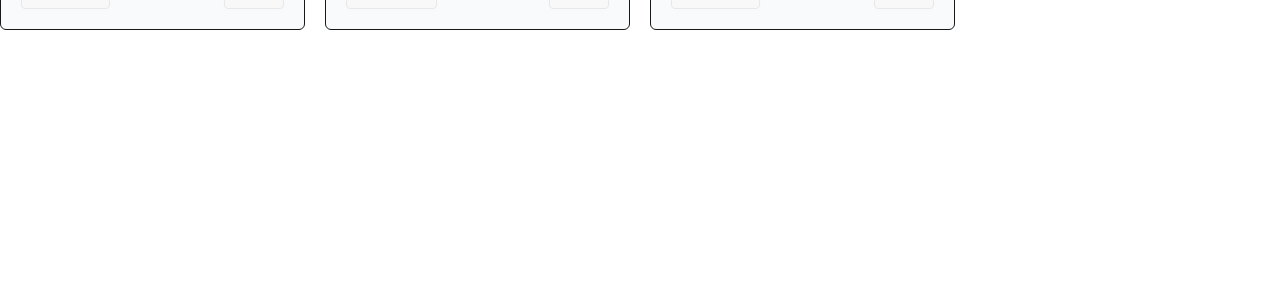
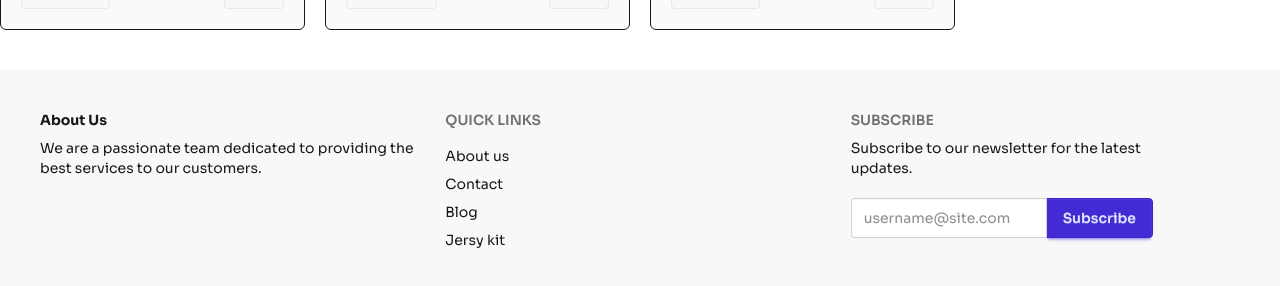
Before and after one commit to rokan45/bpl-react-app, a React (Vite) app: page / in a window 1280 px wide. Shown: the part 2561-2847 px from the top of the page. Before the commit the page ends 2591 px from the top, so only its background shows below. Built offline with nearby package versions, Linux system fonts and the light colour scheme.

Commit message:
footer section added'

```diff
--- a/src/App.jsx
+++ b/src/App.jsx
@@ -4,6 +4,7 @@ import Navbar from './components/Navbar/Navbar'
 import Banner from './components/HeroBanner/Banner'
 import Player from './components/Player/Player'
 import { Suspense, useState } from 'react'
+import Footer from './components/Footer/Footer'
 
 
 const loadData = async () => {
@@ -28,6 +29,9 @@ function App() {
           <Player playerPromise={playerPromise} coin={coin} setCoin={setCoin} ></Player>
         </Suspense>
       </main>
+      <footer>
+        <Footer></Footer>
+      </footer>
     </>
   )
 }
--- /dev/null
+++ b/src/components/Footer/Footer.jsx
@@ -0,0 +1,37 @@
+import React from 'react';
+
+const Footer = () => {
+    return (
+        <footer className="footer flex justify-between  bg-base-200 text-base-content p-10 mt-10">
+            <div className='flex-1'>
+                <h2 className='font-bold'>About Us</h2>
+                <p className='text-sm text-wrap'>We are a passionate team dedicated to providing the best services to our customers.</p>
+            </div>
+            <div className='flex-1'>
+                <h6 className="footer-title">Quick Links</h6>
+                <a className="link link-hover">About us</a>
+                <a className="link link-hover">Contact</a>
+                <a className="link link-hover">Blog</a>
+                <a className="link link-hover">Jersy kit</a>
+            </div>
+
+            <div className='flex-1'>
+                <form>
+                    <h2 className="footer-title">Subscribe</h2>
+                    <fieldset className="w-80">
+                        <label>Subscribe to our newsletter for the latest updates.</label>
+                        <div className="join mt-5">
+                            <input
+                                type="text"
+                                placeholder="username@site.com"
+                                className="input input-bordered join-item" />
+                            <button className="btn btn-primary join-item">Subscribe</button>
+                        </div>
+                    </fieldset>
+                </form>
+            </div>
+        </footer>
+    );
+};
+
+export default Footer;
```
